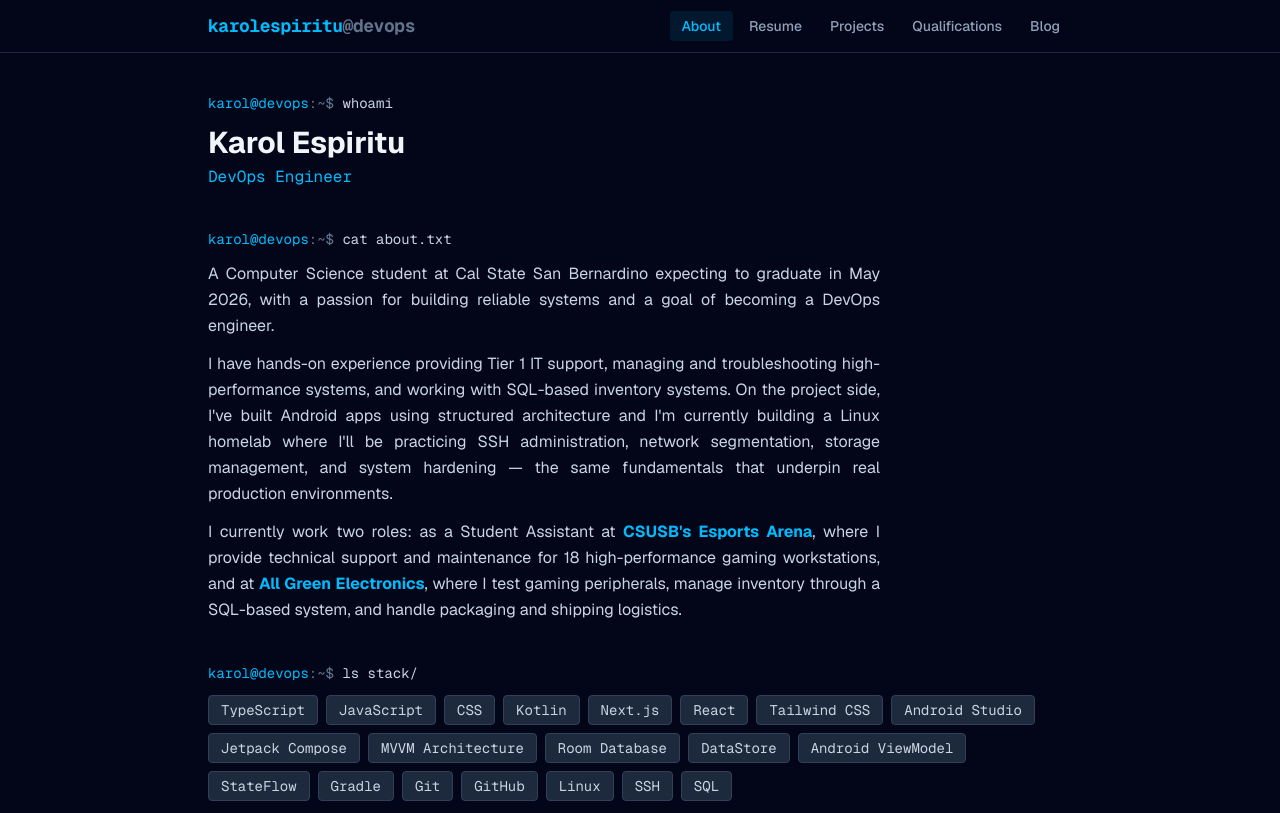
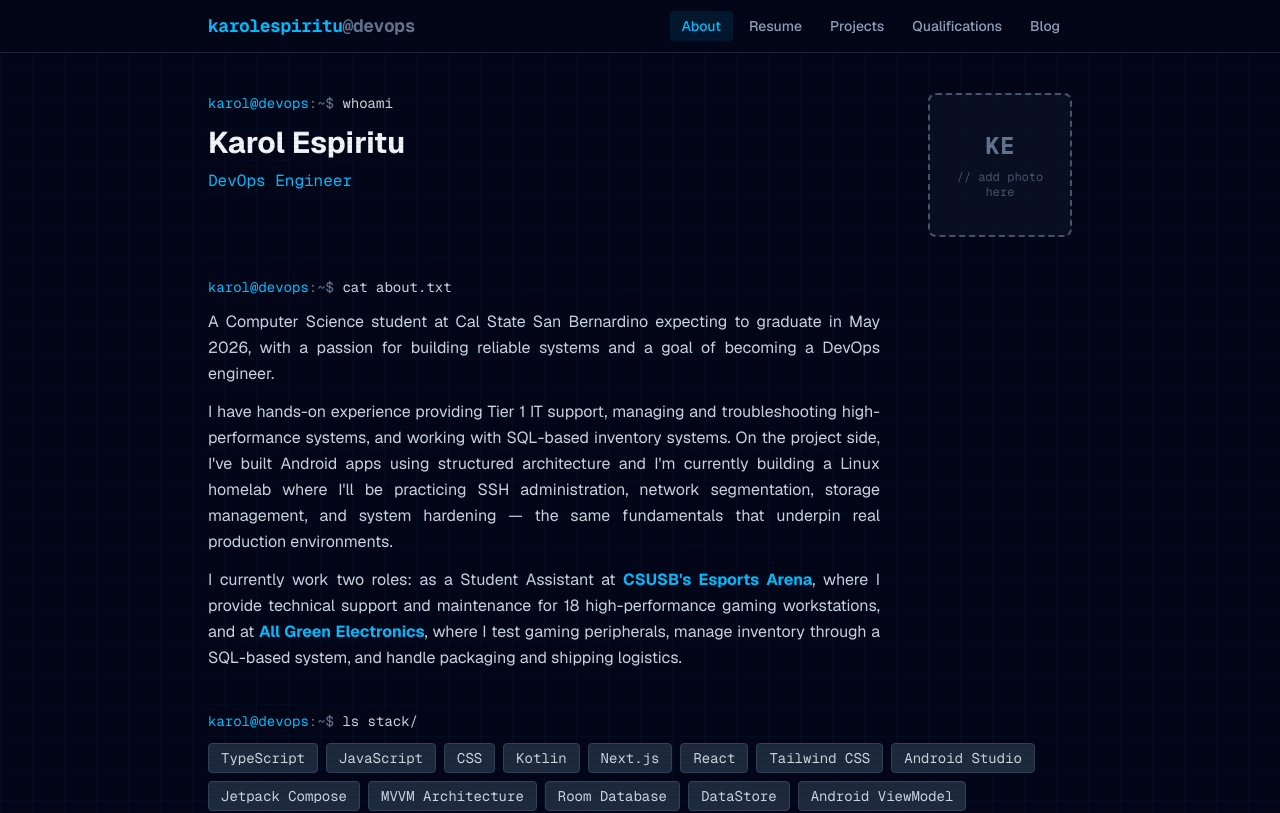
Before and after one commit to kayspadess/WebsitePortfolio, a Next.js app: page / in a window 1280 px wide. Shown: the top 813 px of the page. Built offline with nearby package versions, Linux system fonts and the light colour scheme.

Commit message:
Add terminal grid background, scanlines, and profile image placeholder

```diff
--- a/app/globals.css
+++ b/app/globals.css
@@ -6,3 +6,25 @@
   --font-mono: var(--font-geist-mono);
   --color-navy: #0a0f1e;
 }
+
+body {
+  background-image:
+    linear-gradient(rgba(14, 165, 233, 0.04) 1px, transparent 1px),
+    linear-gradient(90deg, rgba(14, 165, 233, 0.04) 1px, transparent 1px);
+  background-size: 32px 32px;
+}
+
+body::after {
+  content: '';
+  position: fixed;
+  inset: 0;
+  background: repeating-linear-gradient(
+    0deg,
+    transparent,
+    transparent 3px,
+    rgba(0, 0, 0, 0.06) 3px,
+    rgba(0, 0, 0, 0.06) 4px
+  );
+  pointer-events: none;
+  z-index: 9999;
+}
--- a/app/page.tsx
+++ b/app/page.tsx
@@ -11,10 +11,20 @@ function Prompt({ command }: { command: string }) {
 export default function AboutPage() {
   return (
     <div className="space-y-10">
-      <section>
-        <Prompt command="whoami" />
-        <h1 className="text-3xl font-bold text-slate-100">Karol Espiritu</h1>
-        <p className="mt-1 text-sky-400 font-mono">DevOps Engineer</p>
+      <section className="flex flex-col sm:flex-row gap-8 items-start">
+        <div className="space-y-2">
+          <Prompt command="whoami" />
+          <h1 className="text-3xl font-bold text-slate-100">Karol Espiritu</h1>
+          <p className="mt-1 text-sky-400 font-mono">DevOps Engineer</p>
+        </div>
+
+        {/* Profile image placeholder */}
+        <div className="shrink-0 sm:ml-auto">
+          <div className="w-36 h-36 border-2 border-dashed border-slate-600 rounded-lg flex flex-col items-center justify-center gap-2 bg-slate-900/60 font-mono">
+            <span className="text-2xl font-bold text-slate-500">KE</span>
+            <span className="text-xs text-slate-600 text-center leading-tight px-2">// add photo<br/>here</span>
+          </div>
+        </div>
       </section>
 
       <section>
```
